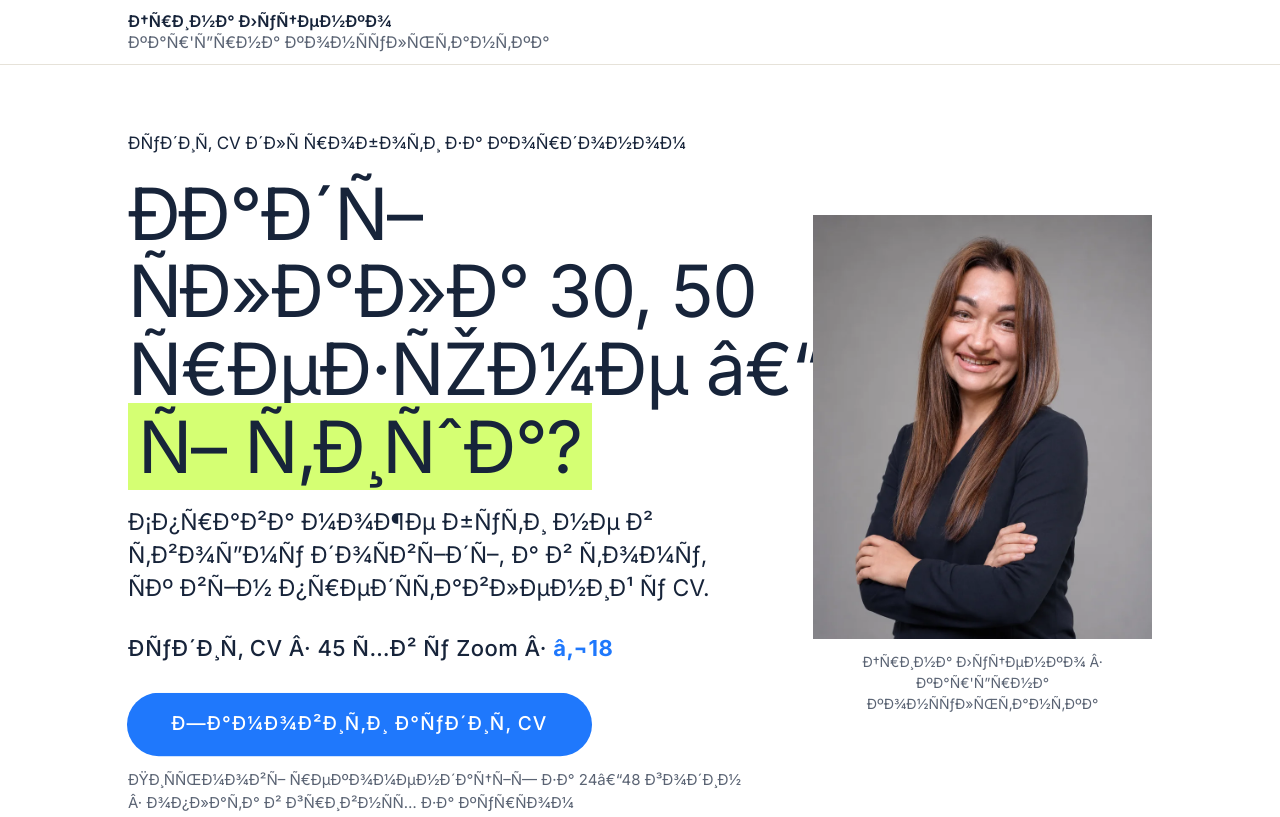
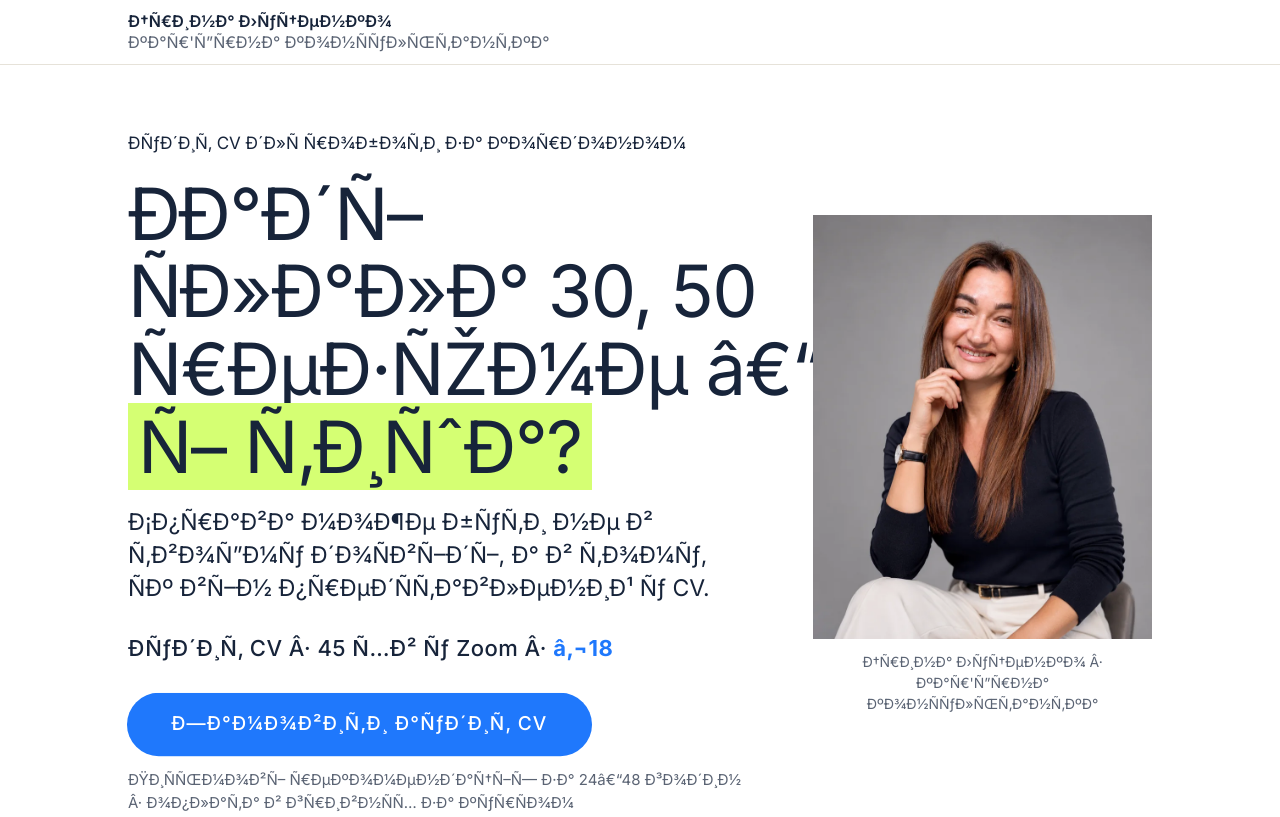
Before and after one commit to IrenLutsen/21-day, a plain HTML site: page cv/index.html in a window 1280 px wide. Shown: the top 817 px of the page. Drawn offline with Linux system fonts and the light colour scheme.

Commit message:
Add files via upload

```diff
--- a/cv/index.html
+++ b/cv/index.html
@@ -37,12 +37,12 @@ src="https://www.facebook.com/tr?id=1748757236373295&ev=PageView&noscript=1"
 <meta property="og:type" content="website">
 <meta property="og:url" content="https://irynalutsenko.online/cv/">
 <meta property="og:site_name" content="Ірина Луценко – кар'єрна консультантка">
-<meta property="og:image" content="https://irynalutsenko.online/cv/og-image.jpg">
+<meta property="og:image" content="https://irynalutsenko.online/cv/og-image-2.jpg">
 <meta property="og:image:width" content="1200">
 <meta property="og:image:height" content="630">
 <meta property="og:image:alt" content="Ірина Луценко – аудит CV для роботи за кордоном, €18">
 <meta name="twitter:card" content="summary_large_image">
-<meta name="twitter:image" content="https://irynalutsenko.online/cv/og-image.jpg">
+<meta name="twitter:image" content="https://irynalutsenko.online/cv/og-image-2.jpg">
 <link rel="icon" href="https://irynalutsenko.online/favicon.ico" sizes="any">
 <link rel="icon" type="image/png" sizes="32x32" href="https://irynalutsenko.online/audit/favicon-32.png">
 <link rel="icon" type="image/png" sizes="192x192" href="https://irynalutsenko.online/audit/favicon-192.png">
@@ -430,7 +430,7 @@ summary{font-weight:400;font-size:clamp(19px,2.2vw,22px)}
       <p class="btn-note">Письмові рекомендації за 24–48 годин · оплата в гривнях за курсом</p>
     </div>
     <div class="hero-photo">
-      <img src="iryna-hero.webp" width="800" height="1000" fetchpriority="high" alt="Ірина Луценко, кар'єрна консультантка">
+      <img src="iryna-hero-2.webp" width="800" height="1000" fetchpriority="high" alt="Ірина Луценко, кар'єрна консультантка">
       <p class="hero-sign">Ірина Луценко · кар'єрна консультантка</p>
     </div>
   </div>
```
Also changed, not shown: cv/iryna-hero-2.webp (added), cv/og-image-2.jpg (added).
